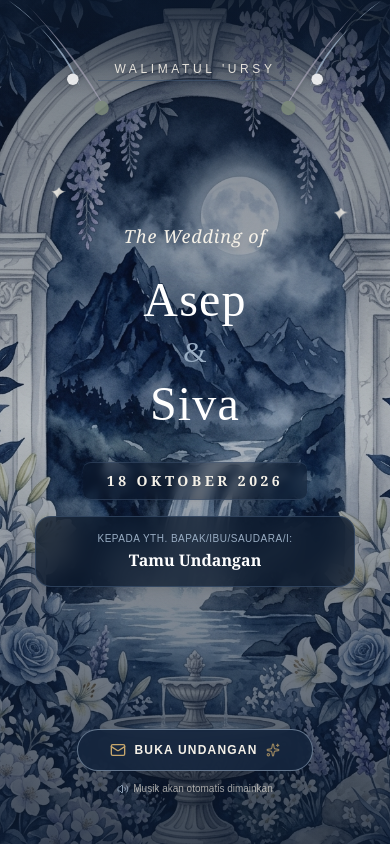
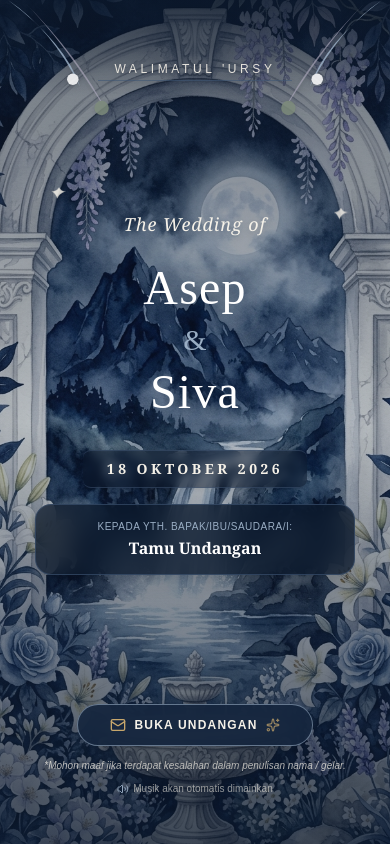
Before and after one commit to asepruyat/undangan-pernikahan-asep-dan-siva, a React (Vite) app: page / in a window 390 px wide. Built offline with nearby package versions, Linux system fonts and the light colour scheme.

Commit message:
Update Opening.tsx

```diff
--- a/src/components/Opening.tsx
+++ b/src/components/Opening.tsx
@@ -13,18 +13,15 @@ export const Opening: React.FC<OpeningProps> = ({ guestName: initialGuestName, o
   const [displayGuestName, setDisplayGuestName] = useState<string>('Tamu Undangan');
 
   useEffect(() => {
-    // 1. Jika ada prop guestName dari App.tsx
     if (initialGuestName) {
       setDisplayGuestName(initialGuestName);
       return;
     }
 
-    // 2. Membaca parameter URL (?to=Nama Tamu)
     const params = new URLSearchParams(window.location.search);
     const rawTo = params.get('to');
 
     if (rawTo) {
-      // Decode URI component & bersihkan spasi ekstra agar nama tampil rapi
       const decodedName = decodeURIComponent(rawTo).replace(/\+/g, ' ').trim();
       if (decodedName.length > 0) {
         setDisplayGuestName(decodedName);
@@ -151,7 +148,7 @@ export const Opening: React.FC<OpeningProps> = ({ guestName: initialGuestName, o
             </motion.div>
           </div>
 
-          {/* Button Buka Undangan */}
+          {/* Button Buka Undangan & Disclaimer Gelar */}
           <motion.div
             initial={{ opacity: 0, y: 20 }}
             animate={{ opacity: 1, y: 0 }}
@@ -167,7 +164,12 @@ export const Opening: React.FC<OpeningProps> = ({ guestName: initialGuestName, o
               <Sparkles className="w-3.5 h-3.5 text-[#C7A76C] animate-pulse" />
             </button>
 
-            <p className="text-[10px] text-[#F5F1E8]/70 mt-2.5 flex items-center gap-1 font-sans-clean">
+            {/* Catatan mohon maaf penulisan nama/gelar */}
+            <p className="text-[10px] sm:text-xs text-[#F5F1E8]/75 mt-3 italic font-sans-clean">
+              *Mohon maaf jika terdapat kesalahan dalam penulisan nama / gelar.
+            </p>
+
+            <p className="text-[10px] text-[#F5F1E8]/60 mt-2 flex items-center gap-1 font-sans-clean">
               <Volume2 className="w-3 h-3 text-[#9AAEC4]" /> Musik akan otomatis dimainkan
             </p>
           </motion.div>
```
